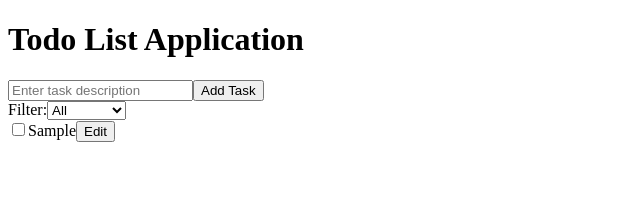
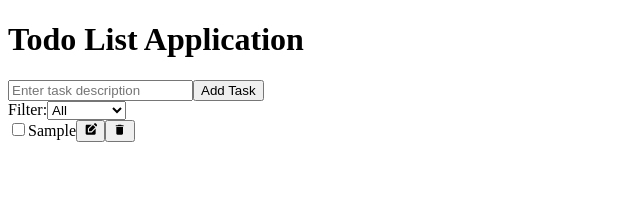
Before and after one commit to elamuhombe/gomycode-redux-checkpoint, a React (Create React App) app: page / in a window 1280 px wide. Both pictures are taken after typing "Sample" into the empty fields and a click on the button "Add Task". Shown: the top 210 px of the page, without its empty margins (0-640 px from the left). Built offline with nearby package versions, Linux system fonts and the light colour scheme.

Commit message:
Chore: Update Task.js file

```diff
--- a/src/components/Task.js
+++ b/src/components/Task.js
@@ -1,28 +1,35 @@
 // Task.js
 import React, { useState, useRef, useEffect } from 'react';
 import { useDispatch } from 'react-redux';
+import { MdEditSquare } from "react-icons/md"; // Importing the Edit icon
+import { MdDelete } from "react-icons/md"; // Importing the Delete icon
 
+// Functional component for rendering and managing individual tasks
 const Task = ({ task }) => {
-  const dispatch = useDispatch();
-  const [isEditing, setIsEditing] = useState(false);
-  const [updatedDescription, setUpdatedDescription] = useState(task.description);
-  const descriptionRef = useRef(null);
+  const dispatch = useDispatch(); // Initializing dispatch function for redux actions
+  const [isEditing, setIsEditing] = useState(false); // State for tracking whether the task is in edit mode
+  const [updatedDescription, setUpdatedDescription] = useState(task.description); // State for tracking edited task description
+  const descriptionRef = useRef(null); // Ref for accessing the contentEditable div
 
   useEffect(() => {
+    // Cleanup if needed
     return () => {
       // Cleanup if needed
     };
   }, []);
 
+  // Function to toggle the completion status of the task
   const handleToggleTask = () => {
     dispatch({ type: 'TOGGLE_TASK', payload: task.id });
   };
 
+  // Function to start editing the task
   const handleStartEditing = () => {
     setIsEditing(true);
     setUpdatedDescription(task.description);
   };
 
+  // Function to save changes made during editing
   const handleSaveChanges = () => {
     dispatch({
       type: 'EDIT_TASK',
@@ -31,6 +38,12 @@ const Task = ({ task }) => {
     setIsEditing(false);
   };
 
+  // Function to delete the task
+  const handleDeleteTask = () => {
+    dispatch({ type: 'DELETE_TASK', payload: task.id });
+  };
+
+  // Function to handle changes in the task description during editing
   const handleDescriptionChange = () => {
     if (descriptionRef.current) {
       setUpdatedDescription(descriptionRef.current.innerHTML);
@@ -38,12 +51,15 @@ const Task = ({ task }) => {
   };
 
   return (
-    <div>
+    <div className='task-item'>
+      {/* Checkbox for toggling completion status */}
       <input
         type="checkbox"
         checked={task.isDone}
         onChange={handleToggleTask}
       />
+
+      {/* ContentEditable div for displaying and editing task description */}
       <div
         contentEditable={isEditing}
         style={{
@@ -58,7 +74,14 @@ const Task = ({ task }) => {
         onInput={handleDescriptionChange}
         dangerouslySetInnerHTML={{ __html: task.description }}
       />
-      {!isEditing && <button onClick={handleStartEditing}>Edit</button>}
+
+      {/* Edit button (visible when not in edit mode) */}
+      {!isEditing && <button onClick={handleStartEditing}><MdEditSquare /></button>}
+
+      {/* Delete button (visible when not in edit mode) */}
+      {!isEditing && <button onClick={handleDeleteTask}><MdDelete /></button>}
+
+      {/* Save Changes button (visible when in edit mode) */}
       {isEditing && <button onClick={handleSaveChanges}>Save Changes</button>}
     </div>
   );
```
